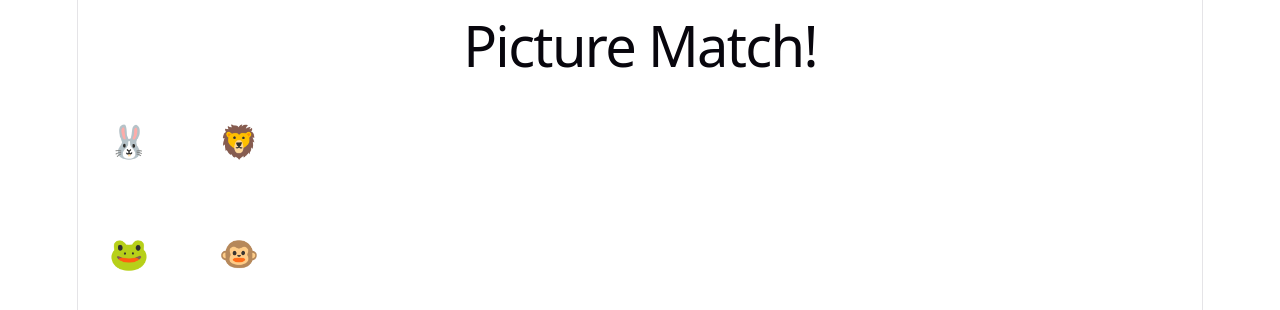
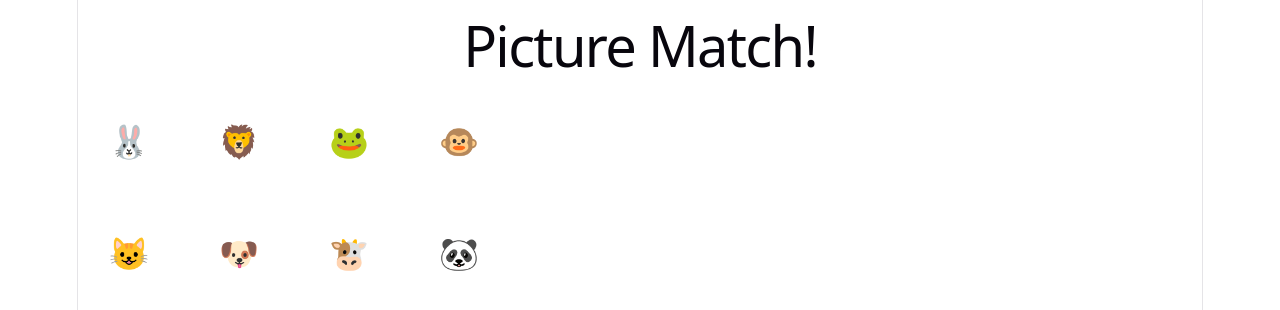
Before and after one commit to Matricarin/picture-match-react-app, a React (Vite) app in the folder picture-match-app/: page / in a window 1280 px wide. Shown: the top 310 px of the page. Built offline with nearby package versions, Linux system fonts and the light colour scheme.

Commit message:
new cards were added

```diff
--- a/picture-match-app/src/App.tsx
+++ b/picture-match-app/src/App.tsx
@@ -6,27 +6,43 @@ function App() {
   const title = "Picture Match!";
   const cards = [
     {
-      id:1,
-      image:"🐰"
+      id: 1,
+      image: "🐰"
     },
     {
-      id:2,
-      image:"🦁"
+      id: 2,
+      image: "🦁"
     },
     {
-      id:3,
-      image:"🐸"
+      id: 3,
+      image: "🐸"
     },
     {
-      id:4,
-      image:"🐵"
+      id: 4,
+      image: "🐵"
+    },
+    {
+      id: 5,
+      image: "😺"
+    },
+    {
+      id: 6,
+      image: "🐶"
+    },
+    {
+      id: 7,
+      image: "🐮"
+    },
+    {
+      id: 8,
+      image: "🐼"
     },
   ]
 
   return (
     <div>
       <h1>{title}</h1>
-      <Board cards={cards}/>
+      <Board cards={cards} />
     </div>
   );
 }
--- a/picture-match-app/src/components/Board.css
+++ b/picture-match-app/src/components/Board.css
@@ -1,5 +1,5 @@
 .board{
     display: grid;
-    grid-template-columns: repeat(2, 100px);
+    grid-template-columns: repeat(4, 100px);
     gap: 10px;
 }
```
